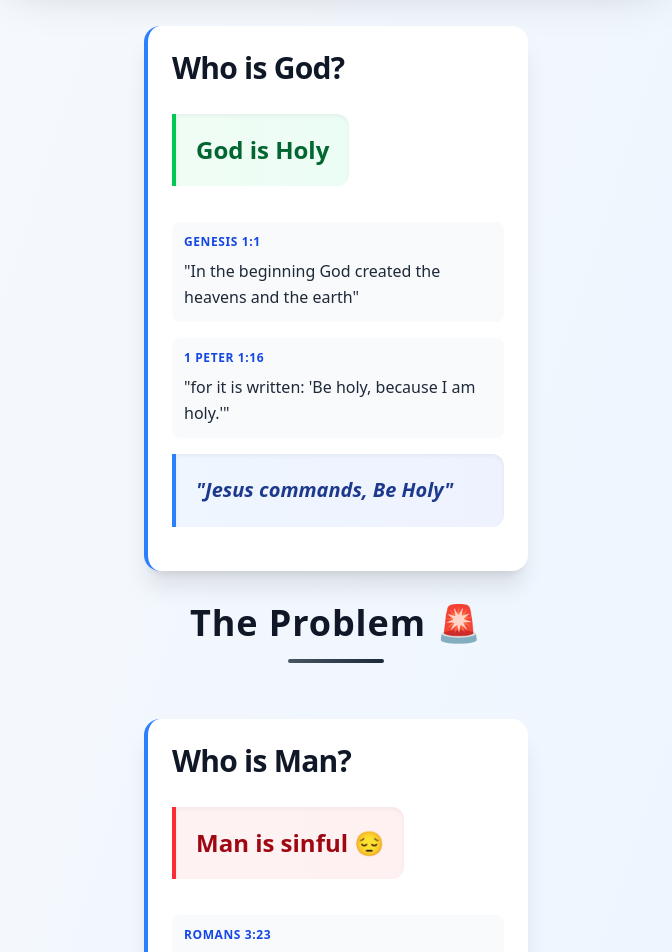
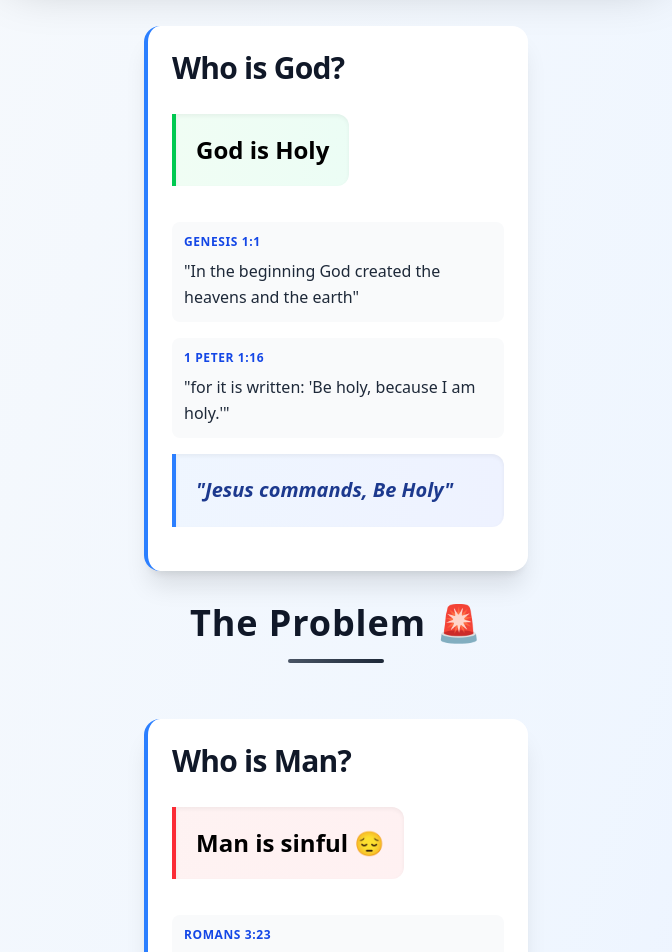
Before and after one commit to JosephCanete/gospel-tract, a React (Vite) app: page / in a window 1280 px wide. Shown: the part 300-1252 px from the top of the page, without its empty margins (304-976 px from the left). Built offline with nearby package versions, Linux system fonts and the light colour scheme.

Commit message:
chore: update color

```diff
--- a/src/App.tsx
+++ b/src/App.tsx
@@ -46,9 +46,7 @@ function App() {
         <>
           <h3 className={title}>Who is God?</h3>
           <div className="bg-gradient-to-r from-green-50 to-emerald-50 border-l-4 border-green-500 p-4 sm:p-5 rounded-r-xl mb-4 sm:mb-5 shadow-inner">
-            <span className="text-green-800 font-black text-xl sm:text-2xl">
-              God is Holy
-            </span>
+            <span className=" font-black text-xl sm:text-2xl">God is Holy</span>
           </div>
           <div className="space-y-3 sm:space-y-4">
             <div className="p-2 sm:p-3 bg-gray-50 rounded-lg">
@@ -79,7 +77,7 @@ function App() {
         <>
           <h3 className={title}>Who is Man?</h3>
           <div className="bg-gradient-to-r from-red-50 to-rose-50 border-l-4 border-red-500 p-4 sm:p-5 rounded-r-xl mb-4 sm:mb-5 shadow-inner">
-            <span className="text-red-800 font-black text-xl sm:text-2xl">
+            <span className="font-black text-xl sm:text-2xl">
               Man is sinful 😔
             </span>
           </div>
```
